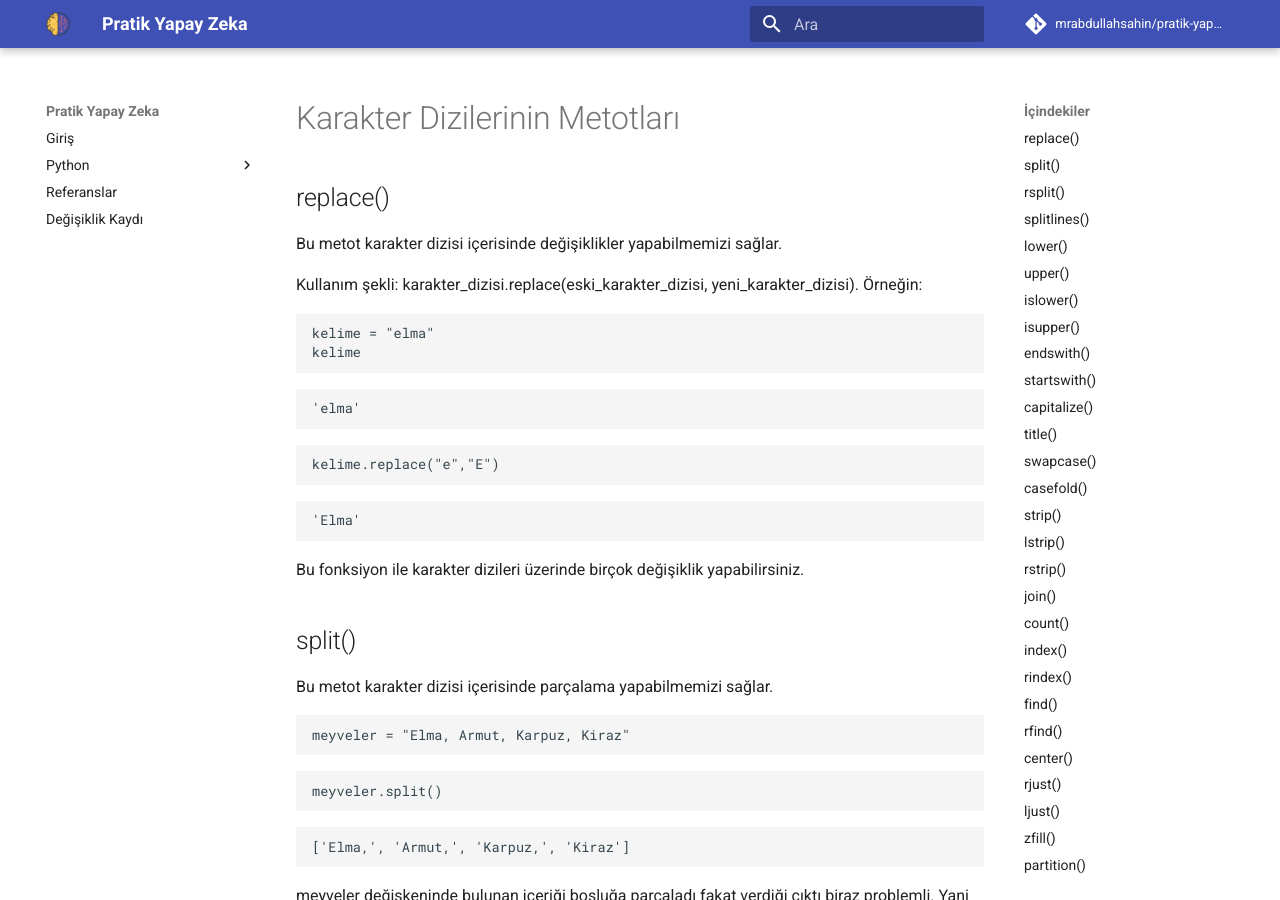
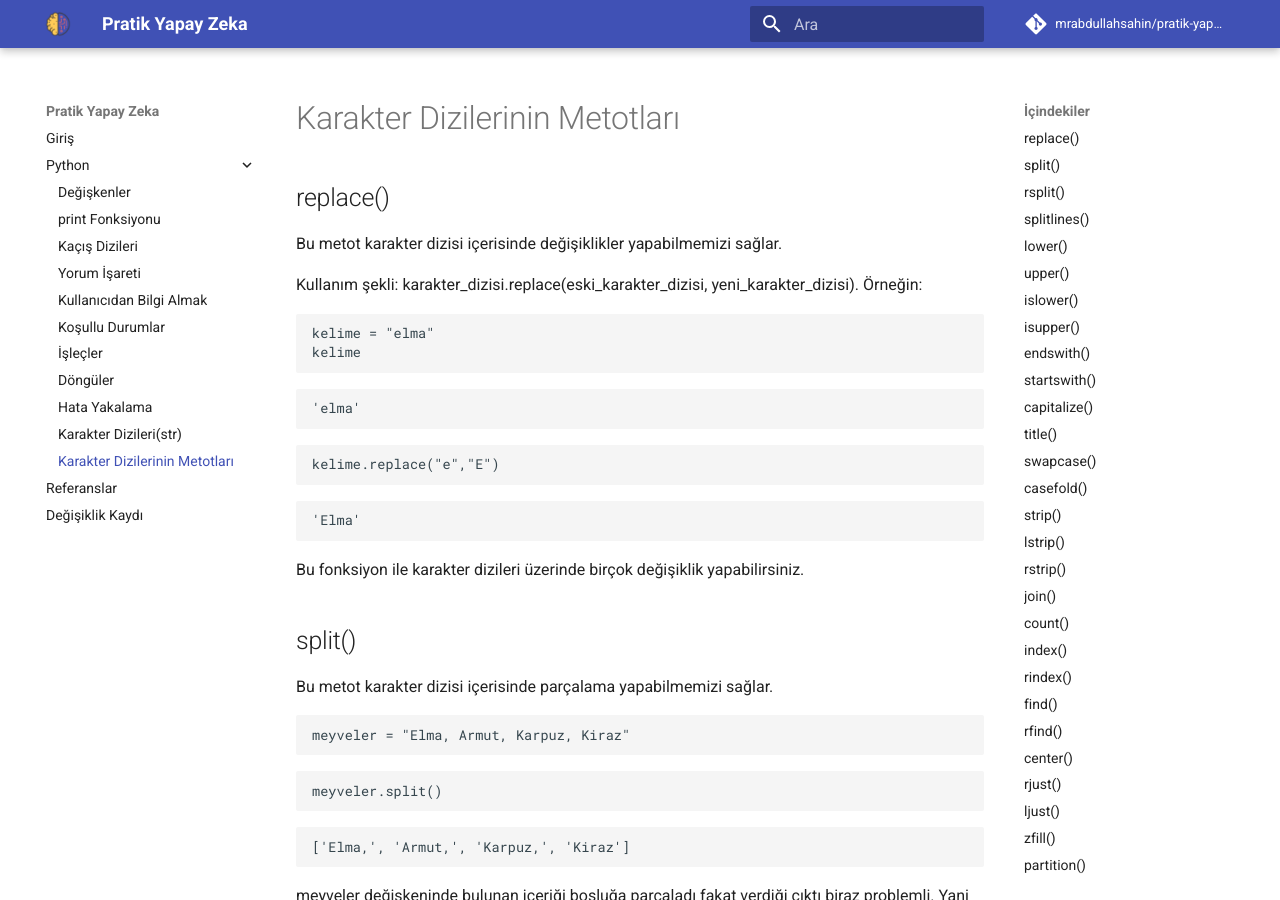
Before and after one commit to mrabdullahsahin/pratik-yapay-zeka, an MkDocs documentation site: the page built from docs/python/python_karakter_dizilerinin_metotlari.md, in a window 1280 px wide and 900 px high. Built offline with MkDocs 1.6.1 and Material for MkDocs 9.7.7, drawn with Linux system fonts in a browser that asks for light colours; comment, search, counter and statistics services are not loaded.

Commit message:
Update nav on mkdocs.yml

```diff
--- a/mkdocs.yml
+++ b/mkdocs.yml
@@ -38,6 +38,7 @@ nav:
     - Döngüler: python/python_donguler.md
     - Hata Yakalama: python/python_hata_yakalama.md
     - Karakter Dizileri(str): python/python_karakter_dizileri.md
+    - Karakter Dizilerinin Metotları: python/python_karakter_dizilerinin_metotlari.md
   - Referanslar: referanslar.md
   - Değişiklik Kaydı: changelog.md
 
```
